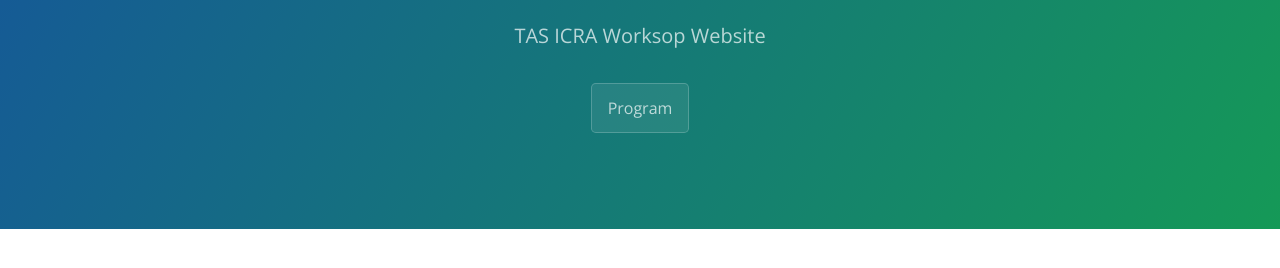
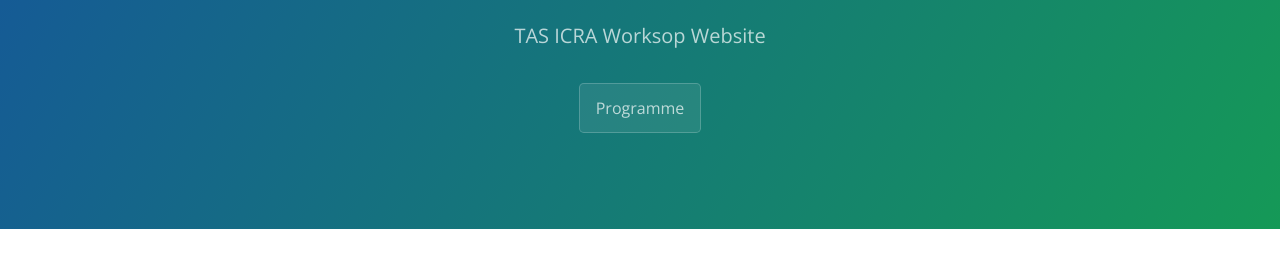
Before and after one commit to hlsa/workshopWebsite, a Jekyll site: the page built from docs/SUPPORT.md, in a window 1280 px wide. Shown: the part 154-422 px from the top of the page. Built offline with Jekyll 4.4.1, drawn with Linux system fonts in a browser that asks for light colours; our own code applies the rules of GitHub Pages for plain Markdown files.

Commit message:
Update default.html

```diff
--- a/_layouts/default.html
+++ b/_layouts/default.html
@@ -19,7 +19,7 @@
       <h1 class="project-name">{{ page.title | default: site.title | default: site.github.repository_name }}</h1>
       <h2 class="project-tagline">{{ page.description | default: site.description | default: site.github.project_tagline }}</h2>
 
-        <a href="{{ https://hlsa.github.io/workshopWebsite/another-page.html }}" class="btn">Program</a>
+        <a href="{{ https://hlsa.github.io/workshopWebsite/another-page.html }}" class="btn">Programme</a>
 
     </header>
 
```
